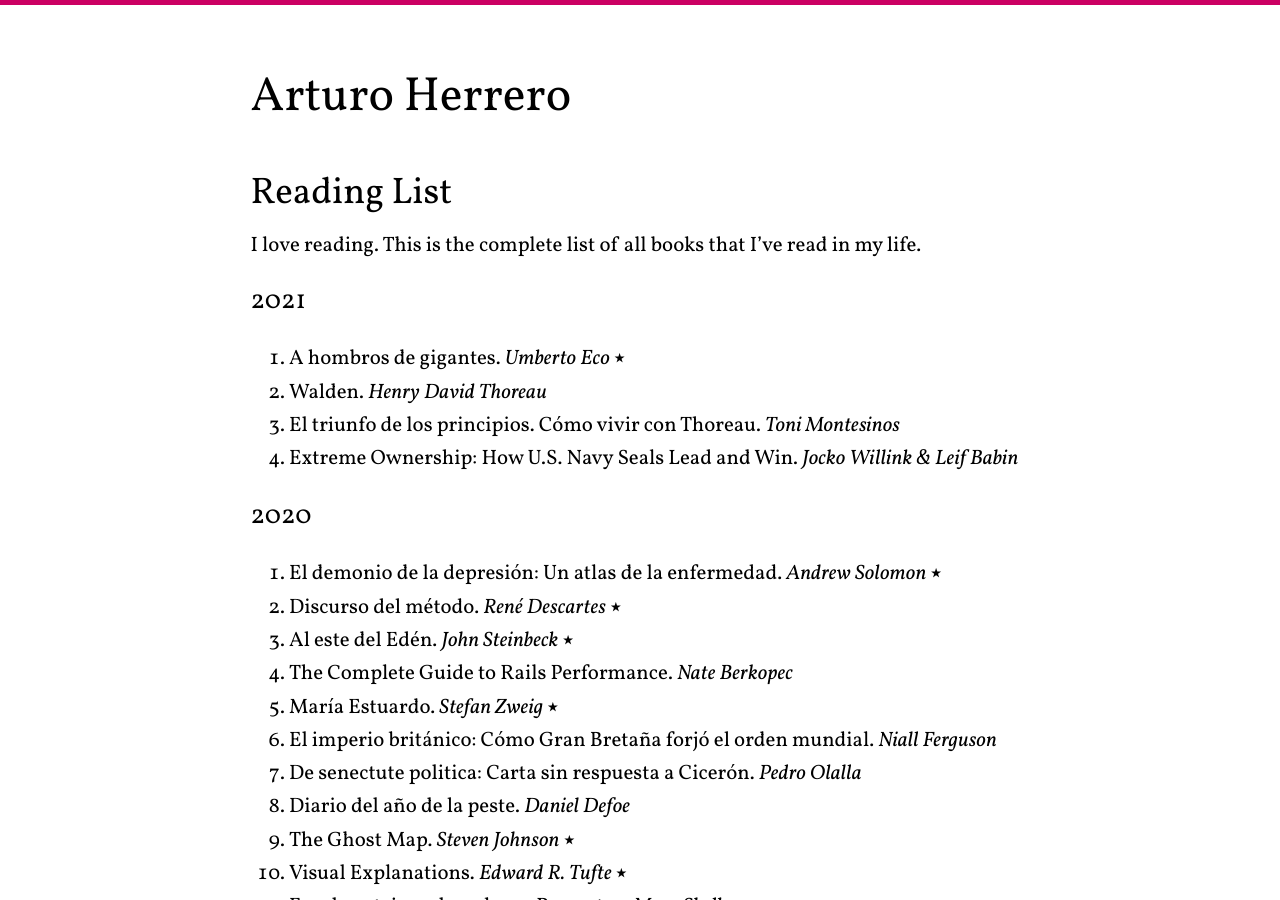
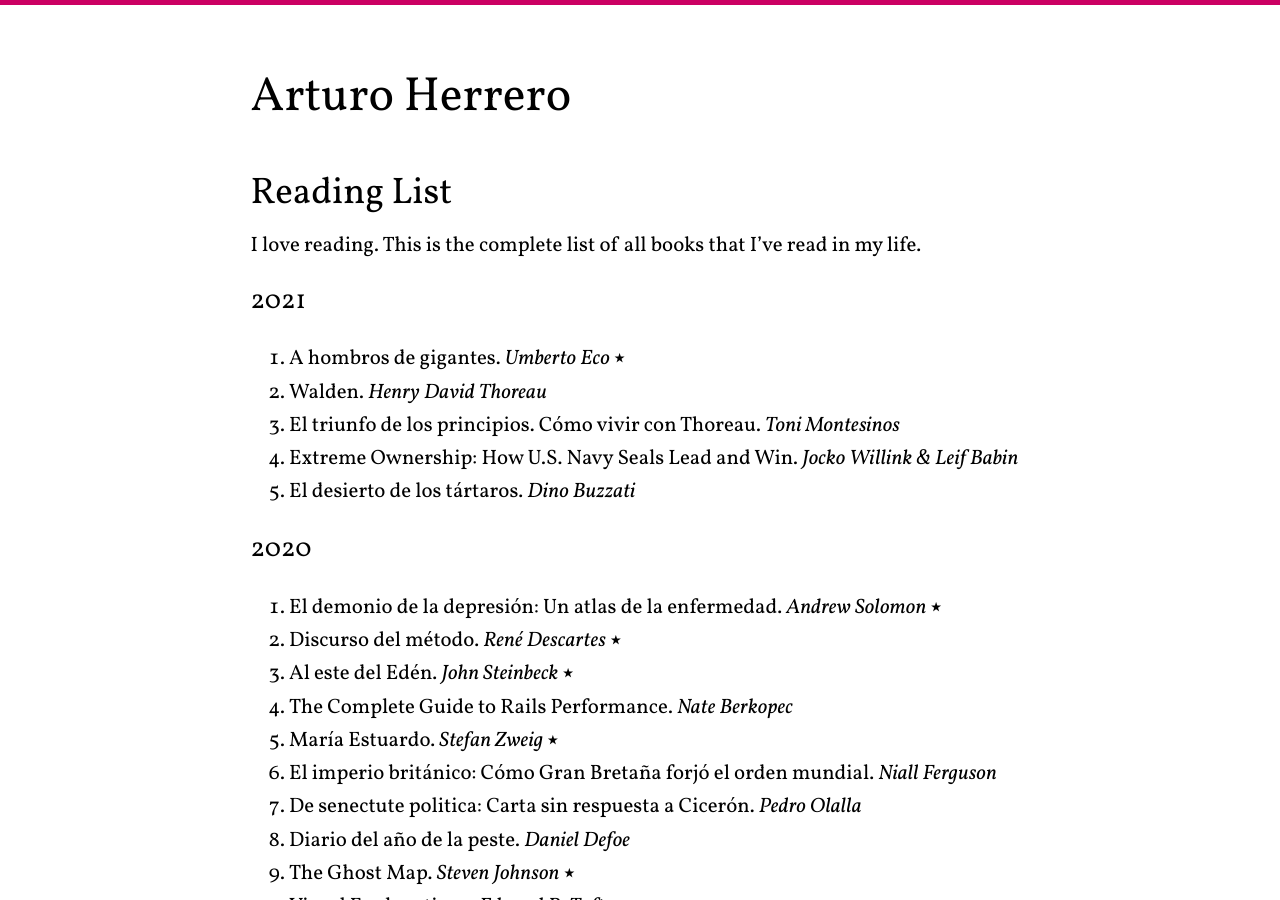
Before and after one commit to arturoherrero/arturoherrero.com, a Jekyll site: the page built from pages/books.md, in a window 1280 px wide and 900 px high. Built offline with Jekyll 4.4.1, drawn with Linux system fonts in a browser that asks for light colours.

Commit message:
Update book list

```diff
--- a/pages/books.md
+++ b/pages/books.md
@@ -14,6 +14,7 @@
 2. Walden. *Henry David Thoreau*
 3. El triunfo de los principios. Cómo vivir con Thoreau. *Toni Montesinos*
 4. Extreme Ownership: How U.S. Navy Seals Lead and Win. *Jocko Willink & Leif Babin*
+5. El desierto de los tártaros. *Dino Buzzati*
 
 
 ### 2020
```
